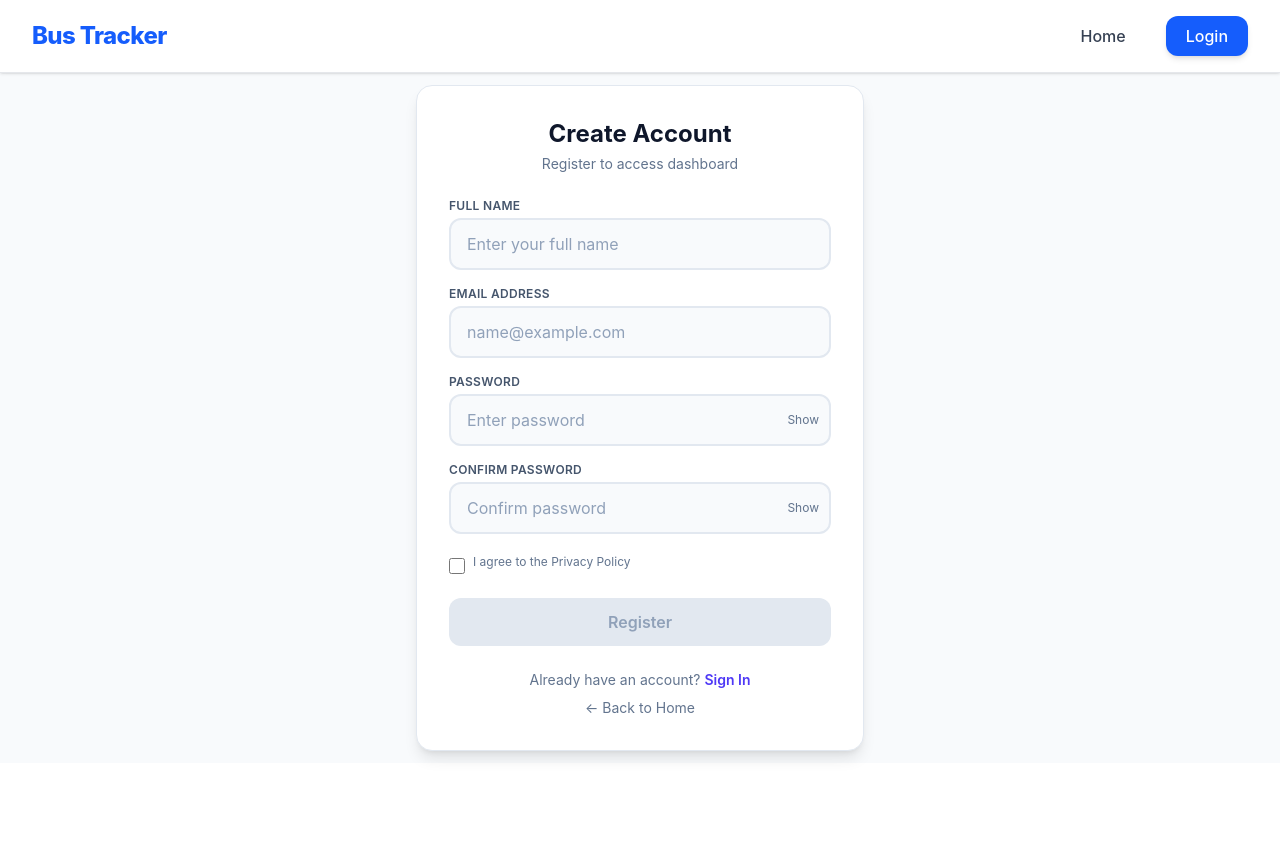
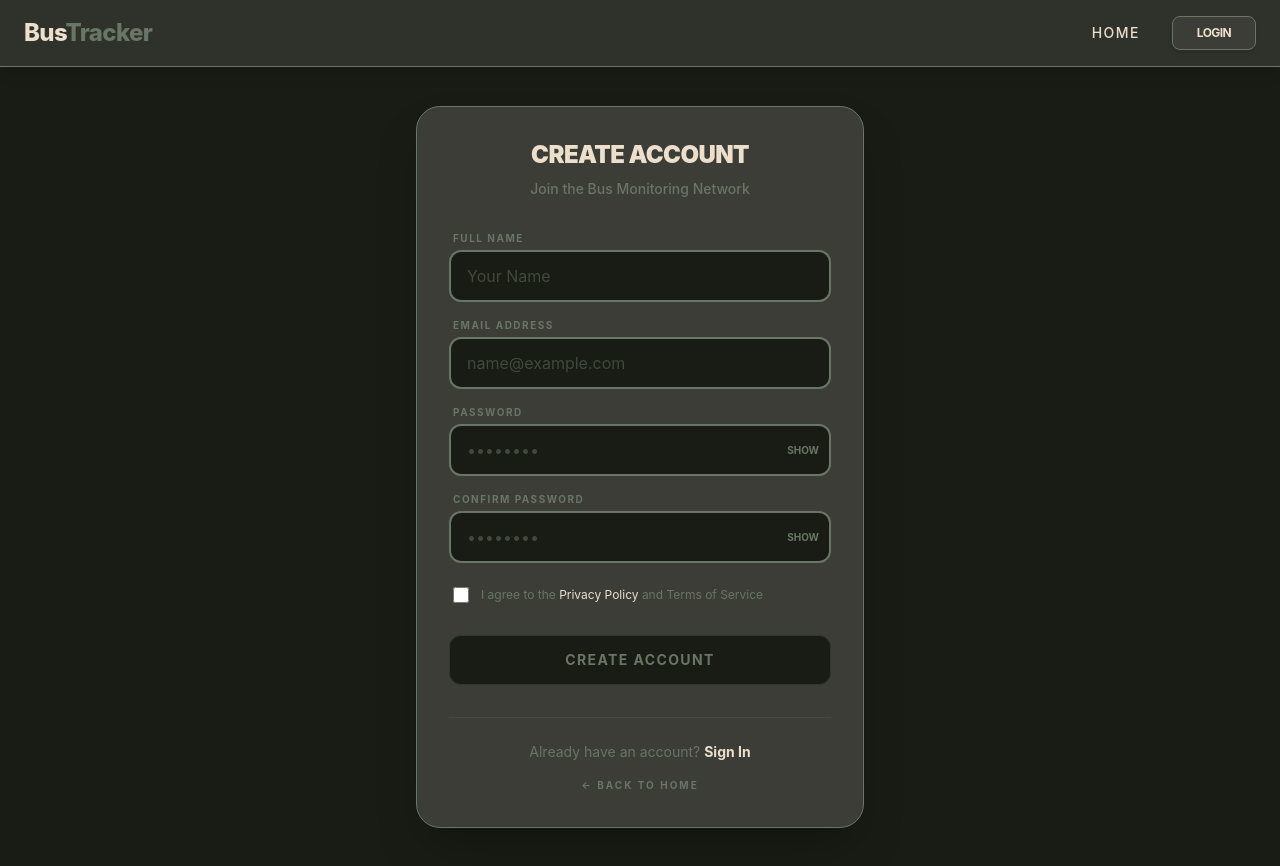
Before and after one commit to SubhranshuJha/Buss_Tracking_System, a React (Vite) app in the folder Frontend/client/: page /register in a window 1280 px wide. Before the commit the page ends 800 px from the top, so only its background shows below. Built offline with nearby package versions, Linux system fonts and the light colour scheme; no server answers.

Commit message:
ui changes

```diff
--- a/Frontend/client/src/components/Navbar.jsx
+++ b/Frontend/client/src/components/Navbar.jsx
@@ -2,34 +2,33 @@ import { Link } from "react-router-dom";
 
 const Navbar = () => {
   return (
-    <nav className="bg-white/80 backdrop-blur-md border-b border-gray-200 shadow-sm sticky top-0 z-50">
-      <div className="max-w-7xl mx-auto px-8 py-4 flex justify-between items-center">
+    <nav className="bg-[#181C14]/90 backdrop-blur-md border-b border-[#697565] shadow-lg sticky top-0 z-50">
+      <div className="max-w-7xl mx-auto px-6 py-4 flex justify-between items-center">
 
         {/* Logo */}
         <Link
           to="/"
-          className="text-2xl font-extrabold text-blue-600 tracking-tight hover:scale-105 transition-transform duration-300"
+          className="text-2xl font-extrabold text-[#ECDFCC] tracking-tight hover:opacity-80 transition-all duration-300"
         >
-          Bus Tracker
+          Bus<span className="text-[#697565]">Tracker</span>
         </Link>
 
         {/* Links */}
-        <div className="flex items-center space-x-10 text-gray-700 font-medium">
+        <div className="flex items-center space-x-8 text-[#ECDFCC] font-medium">
 
           <Link
             to="/"
-            className="relative group transition duration-300"
+            className="relative group transition duration-300 text-sm uppercase tracking-widest"
           >
-            <span className="group-hover:text-blue-600 transition duration-300">
+            <span className="group-hover:text-[#697565] transition duration-300">
               Home
             </span>
-            <span className="absolute left-0 -bottom-1 w-0 h-[2px] bg-blue-600 transition-all duration-300 group-hover:w-full"></span>
+            <span className="absolute left-0 -bottom-1 w-0 h-0.5 bg-[#697565] transition-all duration-300 group-hover:w-full"></span>
           </Link>
-
 
           <Link
             to="/login"
-            className="bg-blue-600 text-white px-5 py-2 rounded-xl shadow-md hover:bg-blue-700 hover:shadow-lg hover:-translate-y-0.5 transition-all duration-300"
+            className="bg-[#3C3D37] text-[#ECDFCC] border border-[#697565] px-6 py-2 rounded-lg shadow-md hover:bg-[#697565] hover:text-[#181C14] transition-all duration-300 font-bold uppercase text-xs tracking-tighter"
           >
             Login
           </Link>
--- a/Frontend/client/src/components/SearchBar.jsx
+++ b/Frontend/client/src/components/SearchBar.jsx
@@ -12,21 +12,39 @@ const SearchBar = () => {
   };
 
   return (
-    <div className="flex justify-center mt-10">
-      <div className="flex w-full max-w-xl shadow-md rounded-xl overflow-hidden border border-gray-200">
+    <div className="flex justify-center">
+      <div className="flex w-full max-w-xl rounded-xl overflow-hidden border border-[#697565] bg-[#181C14]">
 
         <input
           type="text"
           placeholder="Enter Bus Number..."
           value={input}
           onChange={(e) => setInput(e.target.value)}
-          className="flex-1 px-4 py-3 outline-none text-gray-700 placeholder-gray-400 focus:ring-2 focus:ring-blue-500 transition duration-200"
+          className="
+            flex-1
+            px-4 py-3
+            bg-transparent
+            text-[#ECDFCC]
+            placeholder-[#697565]
+            outline-none
+            focus:ring-2
+            focus:ring-[#697565]
+            transition
+          "
         />
 
         <button
           onClick={handleSearch}
           disabled={loading}
-          className="bg-blue-600 text-white px-6 font-medium hover:bg-blue-700 transition duration-200 disabled:opacity-60"
+          className="
+            bg-[#697565]
+            text-[#ECDFCC]
+            px-6
+            font-medium
+            transition
+            hover:bg-[#5f6a59]
+            disabled:opacity-60
+          "
         >
           {loading ? "Searching..." : "Search"}
         </button>
--- a/Frontend/client/src/pages/Dashboard.jsx
+++ b/Frontend/client/src/pages/Dashboard.jsx
@@ -4,23 +4,45 @@ import BusInfoCard from "../components/BusInfoCard";
 
 const Dashboard = () => {
   return (
-    <div className="min-h-auto bg-gray-50 overflow-x-hidden">
-      <SearchBar />
-      <div className="max-w-7xl mx-auto px-4 py-6 grid grid-cols-1 lg:grid-cols-3 gap-6">
+    <div className="min-h-auto bg-[#181C14] overflow-hidden">
 
+      {/* Main Container */}
+      <div className="max-w-7xl mx-auto px-4 py-5.5">
 
-        <div className="lg:col-span-2 bg-white rounded-2xl shadow-md overflow-hidden border">
-          <div className="h-[500px] w-full">
-            <MapView />
-          </div>
+        {/* Search Bar */}
+        <div className="mb-6 bg-[#3C3D37] border border-[#697565] rounded-xl p-4 shadow-md">
+          <SearchBar />
         </div>
 
-        <div className="bg-white rounded-2xl shadow-md p-6 border flex flex-col gap-6">
-          <BusInfoCard />
+        {/* Grid Layout */}
+        <div className="grid grid-cols-1 lg:grid-cols-3 gap-6">
+
+          {/* Map Section */}
+          <div className="lg:col-span-2 bg-[#3C3D37] border border-[#697565] rounded-2xl shadow-md overflow-hidden">
+
+            <div className="h-[350px] sm:h-[450px] lg:h-[550px] w-full">
+              <MapView />
+            </div>
+
+          </div>
+
+          {/* Bus Info Section */}
+          <div className="bg-[#3C3D37] border border-[#697565] rounded-2xl shadow-md p-4 flex flex-col">
+
+            <h2 className="text-lg font-semibold text-[#ECDFCC] mb-4 border-b border-[#697565] pb-2">
+              Bus Information
+            </h2>
+
+            {/* Scrollable Content */}
+            <div className="flex-1 overflow-y-auto pr-2">
+              <BusInfoCard />
+            </div>
+
+          </div>
+
         </div>
 
       </div>
-
     </div>
   );
 };
--- a/Frontend/client/src/pages/Login.jsx
+++ b/Frontend/client/src/pages/Login.jsx
@@ -8,23 +8,23 @@ function LoginPage() {
 
   const inputStyle = `
     w-full px-5 py-4
-    bg-slate-50 border-2 border-slate-200
+    bg-[#181C14] border-2 border-[#697565]
     rounded-2xl outline-none transition-all duration-200
-    placeholder:text-slate-400
-    focus:bg-white focus:border-indigo-500
-    focus:ring-4 focus:ring-indigo-500/10
+    placeholder:text-[#697565]/60 text-[#ECDFCC]
+    focus:border-[#ECDFCC]
+    focus:ring-4 focus:ring-[#ECDFCC]/5
   `;
 
   return (
-    <div className="min-h-auto flex items-center justify-center bg-[#f8fafc] px-6 py-12">
-      <div className="w-full max-w-md bg-white p-10 rounded-3xl shadow-xl border border-slate-200">
+    <div className="min-h-screen flex items-center justify-center bg-[#181C14] px-6 py-12">
+      <div className="w-full max-w-md bg-[#3C3D37] p-10 rounded-3xl shadow-2xl border border-[#697565]">
 
         {/* Header */}
         <div className="text-center mb-10">
-          <h1 className="text-3xl font-black text-slate-900 tracking-tight">
-            Welcome
+          <h1 className="text-3xl font-black text-[#ECDFCC] tracking-tight">
+            Welcome Back
           </h1>
-          <p className="text-slate-500 font-medium mt-2">
+          <p className="text-[#697565] font-medium mt-2">
             Login to Bus Monitoring Dashboard
           </p>
         </div>
@@ -32,7 +32,7 @@ function LoginPage() {
         {/* Form */}
         <div className="space-y-6">
           <div>
-            <label className="block text-sm font-bold text-slate-700 mb-2 ml-1 uppercase tracking-wider">
+            <label className="block text-xs font-bold text-[#697565] mb-2 ml-1 uppercase tracking-[0.2em]">
               Full Name
             </label>
             <input
@@ -45,14 +45,14 @@ function LoginPage() {
           </div>
 
           <div>
-            <label className="block text-sm font-bold text-slate-700 mb-2 ml-1 uppercase tracking-wider">
+            <label className="block text-xs font-bold text-[#697565] mb-2 ml-1 uppercase tracking-[0.2em]">
               Password
             </label>
 
             <div className="relative">
               <input
                 type={showPassword ? "text" : "password"}
-                placeholder="Enter your password"
+                placeholder="••••••••"
                 value={password}
                 onChange={(e) => setPassword(e.target.value)}
                 className={inputStyle}
@@ -61,9 +61,9 @@ function LoginPage() {
               <button
                 type="button"
                 onClick={() => setShowPassword(!showPassword)}
-                className="absolute right-4 top-1/2 -translate-y-1/2 text-sm text-slate-500 hover:text-indigo-600"
+                className="absolute right-4 top-1/2 -translate-y-1/2 text-xs font-bold text-[#697565] hover:text-[#ECDFCC] transition-colors"
               >
-                {showPassword ? "Hide" : "Show"}
+                {showPassword ? "HIDE" : "SHOW"}
               </button>
             </div>
           </div>
@@ -72,22 +72,23 @@ function LoginPage() {
         {/* Button */}
         <button
           className="
-            w-full mt-8 py-4
-            bg-indigo-600 hover:bg-indigo-700
-            text-white font-bold text-lg
+            w-full mt-10 py-4
+            bg-[#ECDFCC] hover:bg-[#697565]
+            text-[#181C14] hover:text-[#ECDFCC]
+            font-bold text-lg uppercase tracking-widest
             rounded-2xl transition-all active:scale-[0.98]
-            shadow-md
+            shadow-lg
           "
         >
           Sign In
         </button>
 
-        <div className="mt-6 text-center">
-          <p className="text-sm text-slate-500">
+        <div className="mt-8 text-center border-t border-[#697565]/30 pt-6">
+          <p className="text-sm text-[#697565]">
             Don’t have an account?{" "}
             <Link
               to="/register"
-              className="font-semibold text-indigo-600 hover:underline"
+              className="font-bold text-[#ECDFCC] hover:underline underline-offset-4"
             >
               Register here
             </Link>
@@ -95,10 +96,10 @@ function LoginPage() {
         </div>
 
         {/* Footer */}
-        <div className="mt-8 text-center">
+        <div className="mt-6 text-center">
           <Link
             to="/"
-            className="text-sm font-semibold text-slate-500 hover:text-slate-700 transition-colors"
+            className="text-xs font-bold text-[#697565] hover:text-[#ECDFCC] transition-colors uppercase tracking-widest"
           >
             ← Back to Home
           </Link>
--- a/Frontend/client/src/pages/Register.jsx
+++ b/Frontend/client/src/pages/Register.jsx
@@ -13,24 +13,24 @@ function RegisterPage() {
 
   const inputStyle = `
     w-full px-4 py-3
-    bg-slate-50 border-2 border-slate-200
+    bg-[#181C14] border-2 border-[#697565]
     rounded-xl outline-none transition-all duration-200
-    placeholder:text-slate-400
-    focus:bg-white focus:border-indigo-500
-    focus:ring-4 focus:ring-indigo-500/10
+    placeholder:text-[#697565]/50 text-[#ECDFCC]
+    focus:border-[#ECDFCC]
+    focus:ring-4 focus:ring-[#ECDFCC]/5
   `;
 
   return (
-    <div className="min-h-auto flex items-center justify-center bg-[#f8fafc] px-6 py-3">
-      <div className="w-full max-w-md bg-white p-8 rounded-2xl shadow-lg border border-slate-200">
+    <div className="min-h-screen flex items-center justify-center bg-[#181C14] px-6 py-8">
+      <div className="w-full max-w-md bg-[#3C3D37] p-8 rounded-3xl shadow-2xl border border-[#697565]">
 
         {/* Header */}
-        <div className="text-center mb-6">
-          <h1 className="text-2xl font-bold text-slate-900">
+        <div className="text-center mb-8">
+          <h1 className="text-2xl font-black text-[#ECDFCC] tracking-tight uppercase">
             Create Account
           </h1>
-          <p className="text-slate-500 text-sm mt-1">
-            Register to access dashboard
+          <p className="text-[#697565] text-sm mt-2 font-medium">
+            Join the Bus Monitoring Network
           </p>
         </div>
 
@@ -38,12 +38,12 @@ function RegisterPage() {
         <div className="space-y-4">
 
           <div>
-            <label className="block text-xs font-semibold text-slate-600 mb-1 uppercase tracking-wide">
+            <label className="block text-[10px] font-bold text-[#697565] mb-1 ml-1 uppercase tracking-[0.15em]">
               Full Name
             </label>
             <input
               type="text"
-              placeholder="Enter your full name"
+              placeholder="Your Name"
               value={nameUser}
               onChange={(e) => setNameUser(e.target.value)}
               className={inputStyle}
@@ -51,7 +51,7 @@ function RegisterPage() {
           </div>
 
           <div>
-            <label className="block text-xs font-semibold text-slate-600 mb-1 uppercase tracking-wide">
+            <label className="block text-[10px] font-bold text-[#697565] mb-1 ml-1 uppercase tracking-[0.15em]">
               Email Address
             </label>
             <input
@@ -64,14 +64,14 @@ function RegisterPage() {
           </div>
 
           {/* Password */}
-          <div className="relative">
-            <label className="block text-xs font-semibold text-slate-600 mb-1 uppercase tracking-wide">
+          <div>
+            <label className="block text-[10px] font-bold text-[#697565] mb-1 ml-1 uppercase tracking-[0.15em]">
               Password
             </label>
             <div className="relative">
               <input
                 type={showPassword ? "text" : "password"}
-                placeholder="Enter password"
+                placeholder="••••••••"
                 value={password}
                 onChange={(e) => setPassword(e.target.value)}
                 className={inputStyle}
@@ -79,22 +79,22 @@ function RegisterPage() {
               <button
                 type="button"
                 onClick={() => setShowPassword(!showPassword)}
-                className="absolute right-3 top-1/2 -translate-y-1/2 text-xs text-slate-500 hover:text-indigo-600"
+                className="absolute right-3 top-1/2 -translate-y-1/2 text-[10px] font-bold text-[#697565] hover:text-[#ECDFCC]"
               >
-                {showPassword ? "Hide" : "Show"}
+                {showPassword ? "HIDE" : "SHOW"}
               </button>
             </div>
           </div>
 
           {/* Confirm Password */}
-          <div className="relative">
-            <label className="block text-xs font-semibold text-slate-600 mb-1 uppercase tracking-wide">
+          <div>
+            <label className="block text-[10px] font-bold text-[#697565] mb-1 ml-1 uppercase tracking-[0.15em]">
               Confirm Password
             </label>
             <div className="relative">
               <input
                 type={showRePassword ? "text" : "password"}
-                placeholder="Confirm password"
+                placeholder="••••••••"
                 value={repassword}
                 onChange={(e) => setRePassword(e.target.value)}
                 className={inputStyle}
@@ -102,25 +102,27 @@ function RegisterPage() {
               <button
                 type="button"
                 onClick={() => setShowRePassword(!showRePassword)}
-                className="absolute right-3 top-1/2 -translate-y-1/2 text-xs text-slate-500 hover:text-indigo-600"
+                className="absolute right-3 top-1/2 -translate-y-1/2 text-[10px] font-bold text-[#697565] hover:text-[#ECDFCC]"
               >
-                {showRePassword ? "Hide" : "Show"}
+                {showRePassword ? "HIDE" : "SHOW"}
               </button>
             </div>
           </div>
         </div>
 
-        {/* Policy */}
-        <div className="mt-5 flex items-start gap-2">
+        {/* Policy Checkbox */}
+        <div className="mt-6 flex items-start gap-3 px-1">
+          <div className="relative flex items-center">
             <input
               id="policy"
               type="checkbox"
               checked={acceptedPolicy}
               onChange={(e) => setAcceptedPolicy(e.target.checked)}
-            className="mt-1 w-4 h-4 text-indigo-600 border-slate-300 rounded"
+              className="w-4 h-4 rounded border-[#697565] bg-[#181C14] text-[#697565] focus:ring-0 focus:ring-offset-0 accent-[#697565]"
             />
-          <label htmlFor="policy" className="text-xs text-slate-500 leading-snug">
-            I agree to the Privacy Policy
+          </div>
+          <label htmlFor="policy" className="text-xs text-[#697565] leading-snug">
+            I agree to the <span className="text-[#ECDFCC] cursor-pointer hover:underline">Privacy Policy</span> and Terms of Service
           </label>
         </div>
 
@@ -128,29 +130,29 @@ function RegisterPage() {
         <button
           disabled={!acceptedPolicy}
           className={`
-            w-full mt-6 py-3 rounded-xl font-semibold transition-all active:scale-[0.98]
+            w-full mt-8 py-3.5 rounded-xl font-bold uppercase tracking-widest text-sm transition-all active:scale-[0.98]
             ${
               acceptedPolicy
-                ? "bg-indigo-600 text-white hover:bg-indigo-700"
-                : "bg-slate-200 text-slate-400 cursor-not-allowed"
+                ? "bg-[#ECDFCC] text-[#181C14] shadow-lg hover:bg-[#697565] hover:text-[#ECDFCC]"
+                : "bg-[#181C14] text-[#697565] cursor-not-allowed border border-[#697565]/30"
             }
           `}
         >
-          Register
+          Create Account
         </button>
 
         {/* Footer */}
-        <div className="mt-6 text-center text-sm">
-          <p className="text-slate-500">
+        <div className="mt-8 text-center border-t border-[#697565]/20 pt-6">
+          <p className="text-sm text-[#697565]">
             Already have an account?{" "}
-            <Link to="/login" className="text-indigo-600 font-semibold hover:underline">
+            <Link to="/login" className="text-[#ECDFCC] font-bold hover:underline underline-offset-4">
               Sign In
             </Link>
           </p>
 
           <Link
             to="/"
-            className="block mt-2 text-slate-500 hover:text-slate-700"
+            className="inline-block mt-4 text-[10px] font-bold text-[#697565] hover:text-[#ECDFCC] uppercase tracking-[0.2em] transition-colors"
           >
             ← Back to Home
           </Link>
```
Also changed, not shown: Frontend/client/src/components/BusInfoCard.jsx (+51 -50 lines), 1 other file (tests, documents, lock files or other folders). Lines whose indentation alone changed are shown as unchanged.
